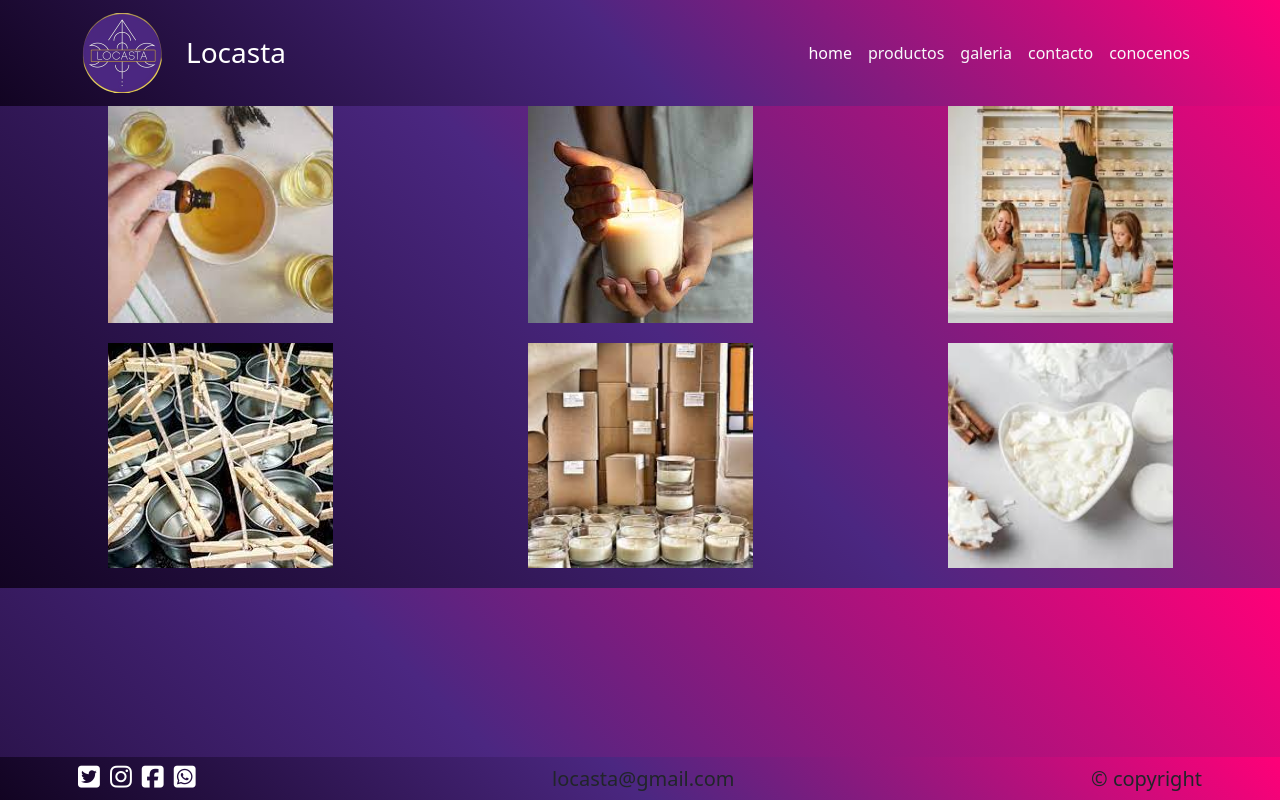
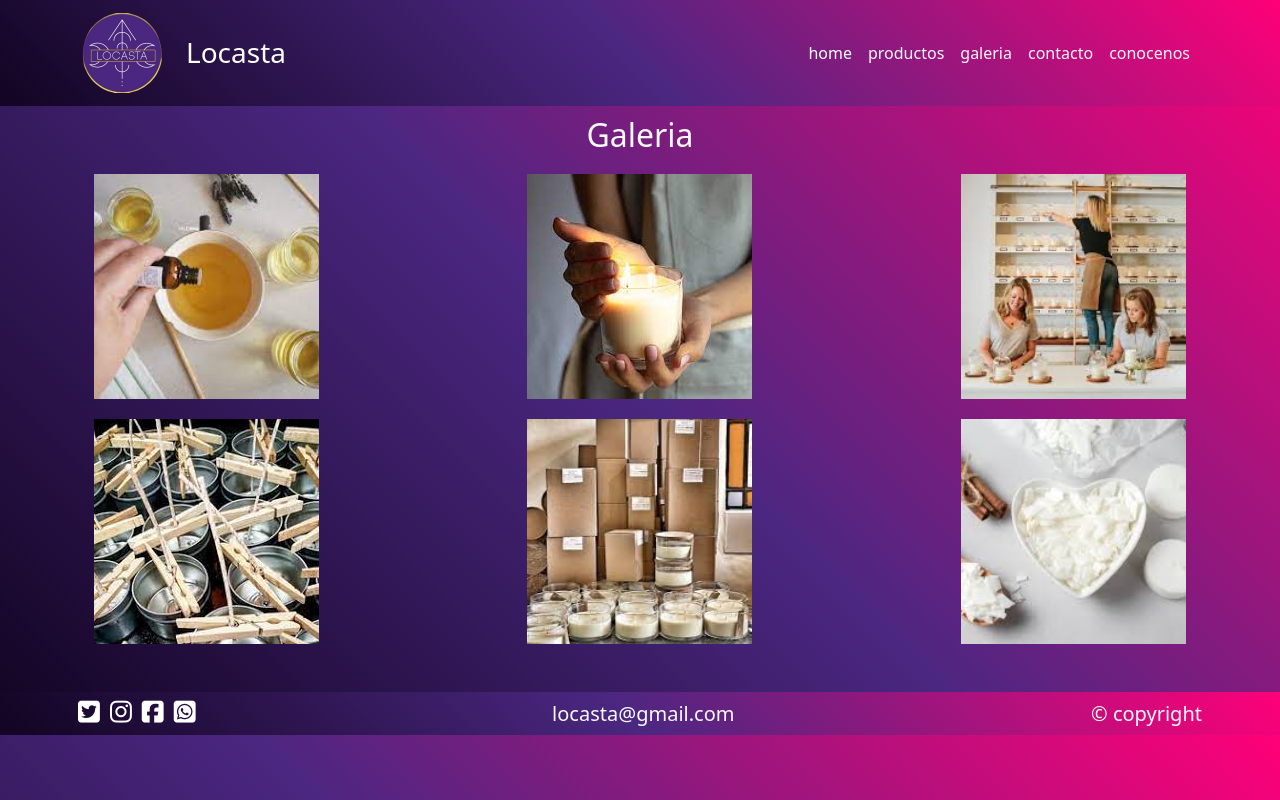
Before and after one commit to Leilaflores/Locasta-Flores, a plain HTML site: page Vistas/galeria.html in a window 1280 px wide. Drawn offline with nearby package versions, Linux system fonts and the light colour scheme.

Commit message:
modifico galeria

```diff
--- a/Vistas/galeria.html
+++ b/Vistas/galeria.html
@@ -75,8 +75,8 @@
         </div>
       </div>
     </nav>
-    <section id="container">
-      <h2 class="titulo">Galeria</h2>
+    <section class="py-5 text-light">
+      <h2 class="titulo mt-5">Galeria</h2>
       <div class="fotos">
         <div class="img-cont">
           <img src="/multimedia/Galeria/Galeria(1).jfif" alt="imagen 1" />
@@ -98,7 +98,7 @@
         </div>
       </div>
     </section>
-    <footer id="footer" class="position-fixed bottom-0 w-100">
+    <footer id="footer" class="position-relative bottom-0 w-100 text-light">
       <div class="container d-flex flex-column justify-content-between align-items-center p-2 flex-sm-row">
         <div class="iconos">
           <a href="https://twitter.com/" target="_BLANK">
```
